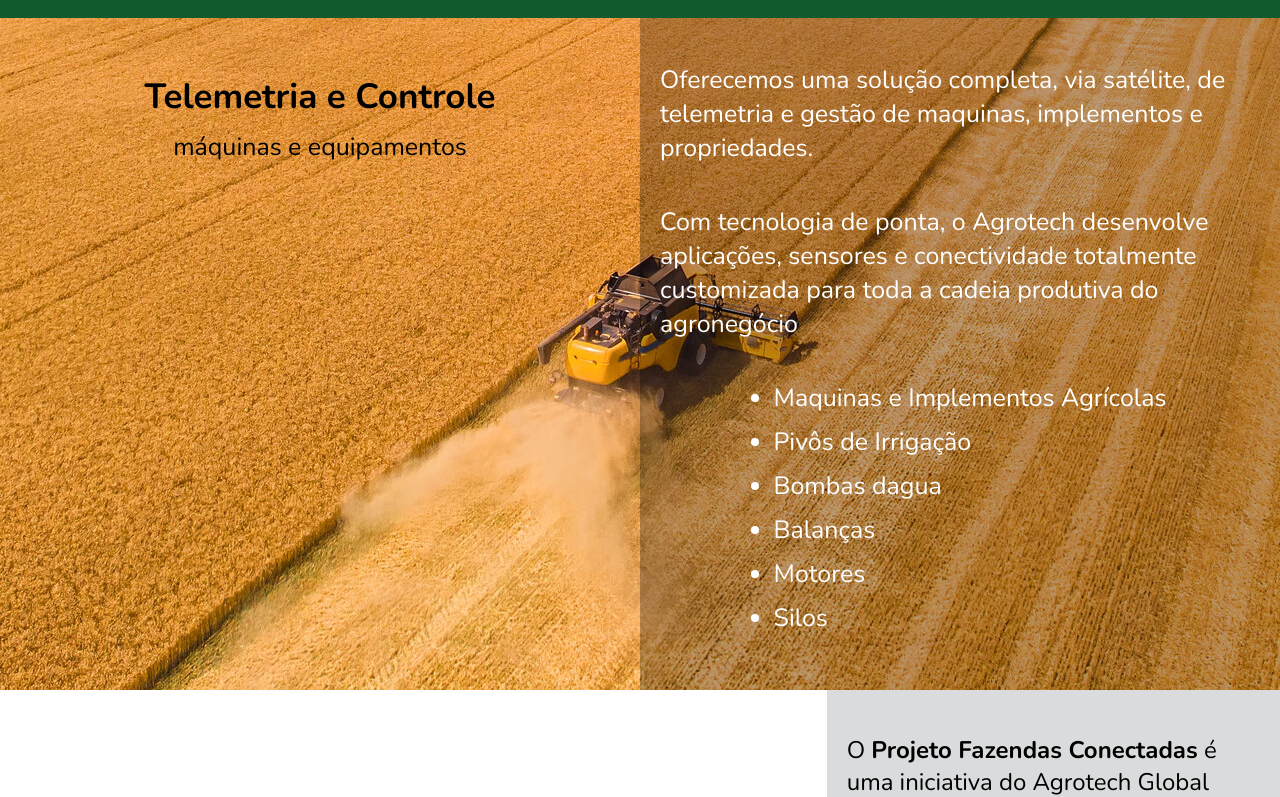
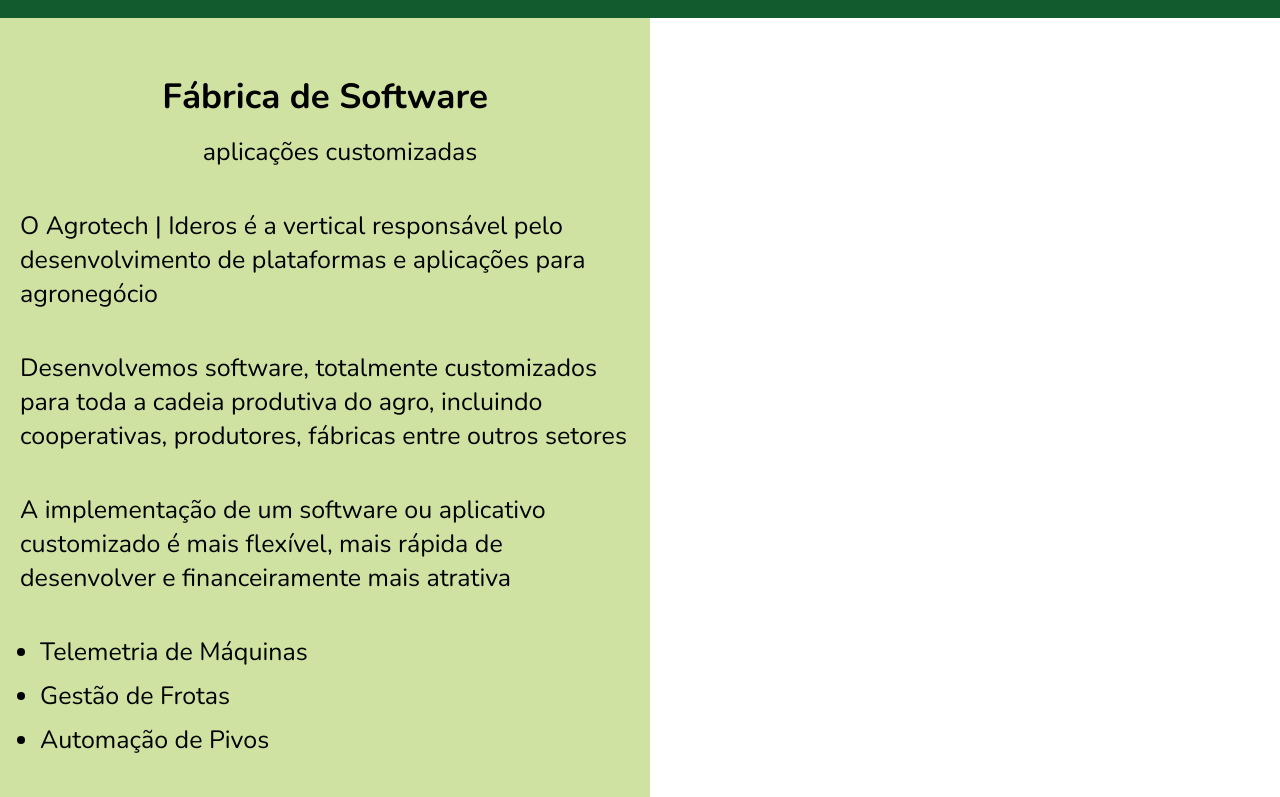
Before and after one commit to Pedroporto87/AgroTech, a React (Vite) app: page / in a window 1280 px wide. Shown: the part 1923-2720 px from the top of the page. Built offline with nearby package versions, Linux system fonts and the light colour scheme.

Commit message:
conteudo e posicionamento de elementos

```diff
--- a/src/App.jsx
+++ b/src/App.jsx
@@ -9,6 +9,7 @@ import './App.css'
 import { DataCenter } from "./components/dataCenter"
 import { FazendasConectadas } from "./components/fazendasConectadas"
 import { MaqEqui } from "./components/maq-equi"
+import { FabricaSoftware } from "./components/fabricaSoftware"
 
 function App() {
   return (
@@ -18,6 +19,7 @@ function App() {
       <QuemSomos />
       <Missao />
       <DataCenter />
+      <FabricaSoftware />
       <MaqEqui />
       <FazendasConectadas />
       <Parceiros/>
--- a/src/components/dataCenter.jsx
+++ b/src/components/dataCenter.jsx
@@ -4,7 +4,7 @@ export const DataCenter = () => {
   return (
     <section id="datacenter" className='datacenter'>
       <section className='image-section'>
-        <img src="../img/hand-drawn-of-brazil-3d-map-png.webp" alt="mapa do Brasil" />
+        <img src='../img/hand-drawn-of-brazil-3d-map-png.webp' alt="mapa do Brasil"/>
       </section>
       <section className='text-section'>
         <section className='header'>
--- a/src/components/fabricaSoftware.jsx
+++ b/src/components/fabricaSoftware.jsx
@@ -0,0 +1,31 @@
+import '../style/fabricaSoftware.scss'
+
+export const FabricaSoftware = () => {
+  return (
+    <section id="fabrica-software">
+    <section className="fabrica-text">
+        <h1>Fábrica de Software</h1>
+        <p className="p-title">aplicações customizadas</p>
+        <p>O Agrotech | Ideros é a vertical responsável pelo
+            desenvolvimento de plataformas e aplicações para agronegócio
+        </p>
+        <p>
+            Desenvolvemos software, totalmente customizados
+            para toda a cadeia produtiva do agro, incluindo
+            cooperativas, produtores, fábricas entre outros setores
+        </p>
+        <p>
+            A implementação de um software ou aplicativo
+            customizado é mais flexível, mais rápida de desenvolver e
+            financeiramente mais atrativa
+        </p>
+        <ul>
+            <li>Telemetria de Máquinas</li>
+            <li>Gestão de Frotas</li>
+            <li>Automação de Pivos</li>
+        </ul>
+    </section>
+    <section className='fabrica-img'></section>
+    </section>
+  )
+}
--- /dev/null
+++ b/src/style/fabricaSoftware.scss
@@ -0,0 +1,48 @@
+#fabrica-software {
+    display: flex;
+    flex-direction: row;
+    align-items: flex-start; // Alinha os itens no topo
+    width: 100%; // Garante que a seção ocupe toda a largura disponível
+
+    .fabrica-text {
+      background-color: rgb(207, 226, 162); // Cor de fundo especificada
+      padding: 20px; // Espaçamento interno para o texto
+      box-sizing: border-box; // Inclui padding e border no cálculo de largura
+
+      h1 {
+        font-size: 35px; // Tamanho da fonte do título
+        margin-bottom: 15px; // Espaçamento abaixo do título
+      }
+
+      .p-title {
+        font-size: 25px; // Tamanho da fonte do parágrafo
+        margin-left: 30px; // Afastamento de 30px da esquerda
+        margin-bottom: 15px;
+        margin-top: 0px; // Espaçamento abaixo do título
+      }
+
+      p {
+        font-size: 25px; // Tamanho da fonte dos parágrafos
+        margin-bottom: 15px; // Espaçamento entre parágrafos
+      }
+
+      ul {
+        display: flex;
+        flex-direction: column;
+        justify-content: flex-start;
+        width: 100%;
+        list-style-type: disc;
+         // Espaçamento à esquerda para a lista
+        font-size: 25px;
+
+        li {
+          margin-bottom: 10px; // Espaçamento entre itens da lista
+        }
+      }
+    }
+
+    .section-img {
+      flex: 1; // Ocupa metade do espaço disponível
+      background-color: white; // Cor de fundo branca
+    }
+  }
--- a/src/style/missao.scss
+++ b/src/style/missao.scss
@@ -24,7 +24,7 @@
     p {
       width: 300px;
       line-height: 1.5;
-      background-color: rgb(212, 219, 177);
+      background-color: rgb(207, 226, 162);
       padding: 15px;
       position: relative;
       height: 300px; // Define uma altura consistente para todos os parágrafos
```
